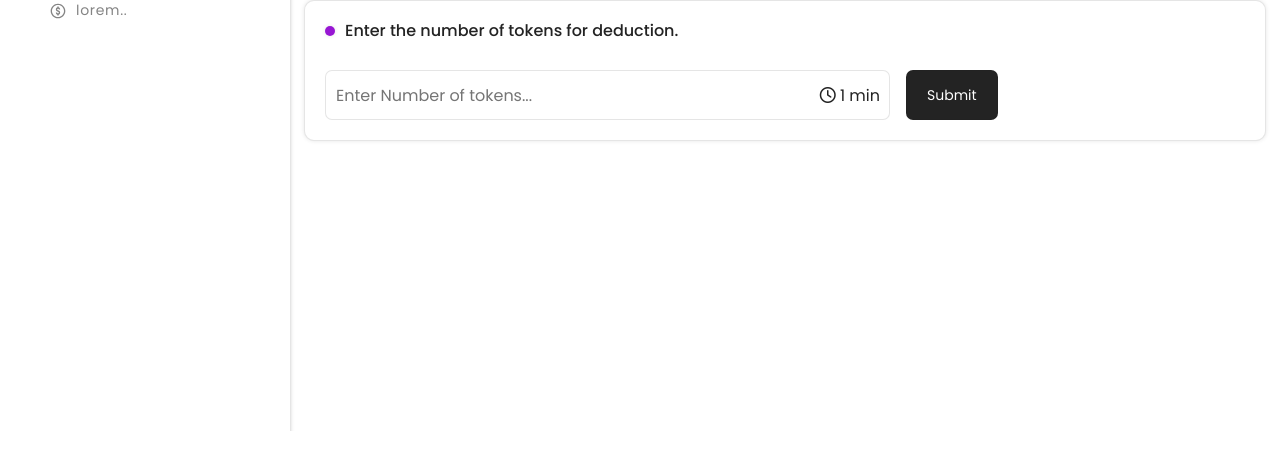
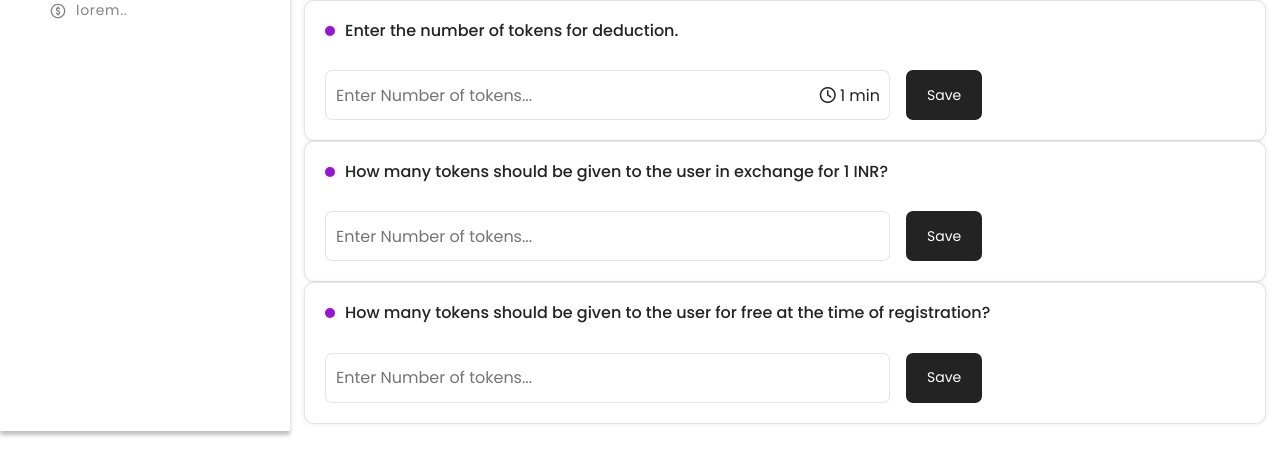
Before and after one commit to snakescriptdev/voice-ninja-server, a Python web app: template templates/Adminpanel/dashboard.html in a window 1280 px wide. Shown: the part 369-843 px from the top of the page. Before the commit the page ends 800 px from the top, so only its background shows below. Run offline with Jinja, Linux system fonts and the light colour scheme; the template is opened without the code that fills it, so the values that code supplies are empty; some web fonts are replaced.

Commit message:
update the code

```diff
--- a/templates/Adminpanel/dashboard.html
+++ b/templates/Adminpanel/dashboard.html
@@ -10,6 +10,9 @@
     <link rel="stylesheet" href="https://cdnjs.cloudflare.com/ajax/libs/slick-carousel/1.8.1/slick.min.css">
     <link rel="stylesheet" href="https://cdnjs.cloudflare.com/ajax/libs/slick-carousel/1.8.1/slick-theme.min.css">
     <link rel="stylesheet" href="https://cdnjs.cloudflare.com/ajax/libs/font-awesome/6.0.0-beta3/css/all.min.css">
+    <link rel="stylesheet" href="https://cdnjs.cloudflare.com/ajax/libs/toastr.js/latest/toastr.min.css">
+    <script src="https://cdnjs.cloudflare.com/ajax/libs/jquery/3.6.0/jquery.min.js"></script>
+    <script src="https://cdnjs.cloudflare.com/ajax/libs/toastr.js/latest/toastr.min.js"></script>
 </head>
 
 <body>
@@ -107,7 +110,7 @@
                                             </span>Log Out
                                         </a>
                                     </li>
-                                    <li>
+                                    <!-- <li>
                                             <a class="dropdown-item d-flex align-items-center gap-2" href="">
                                             <span>
                                                 <svg xmlns="http://www.w3.org/2000/svg" width="16" height="16" fill="black"
@@ -120,7 +123,7 @@
                                             </span>
                                             Change Password
                                         </a>
-                                    </li>
+                                    </li> -->
                                 </ul>
                             </div>
                         </div>
@@ -136,17 +139,42 @@
                                         <p>Enter the number of tokens for deduction.</p>
                                         <div class="d-flex align-items-center gap-3 w-100">
                                             <div class="pricing_card_input w-100 position-relative">
-                                                <input type="text" placeholder="Enter Number of tokens...">
+                                                <input type="text" placeholder="Enter Number of tokens..." id="token_value" value="{{ tokens_to_consume.token_values }}">
                                                 <div class="time_duration">
                                                     <span> <i class="fa-regular fa-clock"></i> 1 min</span>
                                                 </div>
                                                </div>
 
-                                                <button class="btn btn-primary">Submit</button>
+                                                <button class="btn btn-primary" onclick="update_tokens()">Save</button>
                                         </div>
 
                                     </div>
 
+                                </div>
+                                <div class="col-md-12">
+                                    <div class="pricing_card">
+                                        <p>How many tokens should be given to the user in exchange for 1 INR?</p>
+                                        <div class="d-flex align-items-center gap-3 w-100">
+                                            <div class="pricing_card_input w-100 position-relative">
+                                                <input type="text" placeholder="Enter Number of tokens..." id="admin_token_value" value="{{ admin_token.token_values }}">
+                                               </div>
+
+                                                <button class="btn btn-primary" onclick="update_free_tokens('admin_token_value', 'token_value')">Save</button>
+                                        </div>
+
+                                    </div>
+                                </div>
+                                <div class="col-md-12">
+                                    <div class="pricing_card">
+                                        <p>How many tokens should be given to the user for free at the time of registration?</p>
+                                        <div class="d-flex align-items-center gap-3 w-100">
+                                            <div class="pricing_card_input w-100 position-relative">
+                                                <input type="text" placeholder="Enter Number of tokens..." id="free_token" value="{{ admin_token.free_tokens }}">
+                                               </div>
+                                                <button class="btn btn-primary" onclick="update_free_tokens('free_token', 'free_token')">Save</button>
+                                        </div>
+
+                                    </div>
                                 </div>
                             </div>
                         </div>
@@ -158,7 +186,6 @@
     </section>
 
 </body>
-<script src="/static/Adminpanel/js/jquery.min.js"></script>
 <script src="https://cdnjs.cloudflare.com/ajax/libs/slick-carousel/1.8.1/slick.min.js"></script>
 <script src="https://cdn.jsdelivr.net/npm/chart.js"></script>
 <script src="/static/Adminpanel/js/bootstrap.bundle.min.js"></script>
@@ -185,6 +212,96 @@
             $('.logout_option').fadeOut(300);
         }
     });
+
+    // Initialize toastr
+    toastr.options = {
+        "closeButton": true,
+        "debug": false,
+        "newestOnTop": false,
+        "progressBar": true,
+        "positionClass": "toast-top-right",
+        "preventDuplicates": false,
+        "onclick": null,
+        "showDuration": "300",
+        "hideDuration": "1000",
+        "timeOut": "5000",
+        "extendedTimeOut": "1000",
+        "showEasing": "swing",
+        "hideEasing": "linear",
+        "showMethod": "fadeIn",
+        "hideMethod": "fadeOut"
+    };
 });
+
+    function update_tokens(){
+        var tokens = $('.pricing_card_input input').val().trim();
+        if(tokens == ""){
+            toastr.error("Please enter a valid number of tokens");
+            return;
+        }
+        if(isNaN(tokens)){
+            toastr.error("Please enter a valid number of tokens");
+            return;
+        }
+        // Check if input contains decimal point
+        if(tokens.toString().includes('.')) {
+            toastr.error("Decimals are not allowed. Please enter a integer number.");
+            return;
+        }
+        $.ajax({
+            url: '/api/update_tokens',
+            type: 'POST',
+            contentType: 'application/json',
+            data: JSON.stringify({
+                tokens: tokens
+            }),
+            success: function(response){
+                toastr.success(response.message);
+            },
+            error: function(response){
+                if(response.status == 400){
+                    toastr.error(response.responseJSON.message);
+                }else{
+                    toastr.error("Something went wrong!");
+                }
+            }
+        });
+    }
+    function update_free_tokens(id, type){
+        var tokens = $('#'+id).val().trim();
+        if(tokens == ""){
+            toastr.error("Please enter a valid number of tokens");
+            return;
+        }
+        if(isNaN(tokens)){
+            toastr.error("Please enter a valid number of tokens");
+            return;
+        }
+        // Check if input contains decimal point
+        if(tokens.toString().includes('.')) {
+            toastr.error("Decimals are not allowed. Please enter a integer number.");
+            return;
+        }
+        $.ajax({
+            url: '/api/update_free_tokens',
+            type: 'POST',
+            contentType: 'application/json',
+            data: JSON.stringify({
+                tokens: tokens,
+                type: type
+            }),
+            success: function(response){
+                toastr.success(response.message);
+            },
+            error: function(response){
+                if(response.status == 400){
+                    toastr.error(response.responseJSON.message);
+                }else{
+                    toastr.error("Something went wrong!");
+                }
+            }
+        });
+    }
+
 </script>
 </html>
```
Also changed, not shown: app/databases/models.py (+16 -2 lines), app/routers/adminpanel.py (+5 -3 lines), app/routers/api.py (+35 -3 lines), templates/Adminpanel/login.html (+7 -6 lines).
